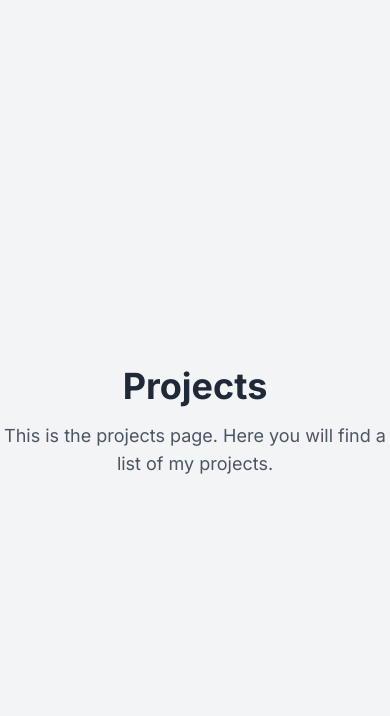
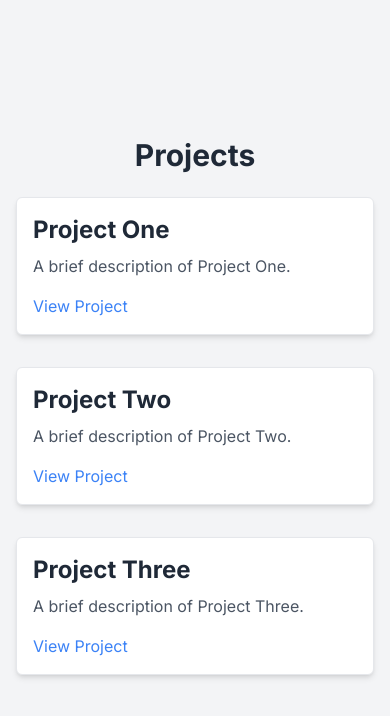
Before and after one commit to jamesfmcgrath/portfolio, a Next.js app: page /projects in a window 390 px wide. Shown: the top 716 px of the page. Built offline with nearby package versions, Linux system fonts and the light colour scheme.

Commit message:
Add responsive Projects page and dynamic project details pages

```diff
--- /dev/null
+++ b/src/app/projects/[id]/page.tsx
@@ -0,0 +1,52 @@
+'use client'; // Add this line at the top
+
+import { useParams } from 'next/navigation';
+import React from 'react';
+
+const ProjectDetailPage = () => {
+  const params = useParams();
+  const { id } = params;
+
+  const projectDetails = {
+    1: {
+      title: 'Project One',
+      description: 'Detailed description of Project One.',
+      content: 'More information about Project One...',
+    },
+    2: {
+      title: 'Project Two',
+      description: 'Detailed description of Project Two.',
+      content: 'More information about Project Two...',
+    },
+    3: {
+      title: 'Project Three',
+      description: 'Detailed description of Project Three.',
+      content: 'More information about Project Three...',
+    },
+  };
+
+  const project = projectDetails[id as keyof typeof projectDetails];
+
+  if (!project) {
+    return <p>Loading...</p>;
+  }
+
+  return (
+    <div className='flex flex-col items-center justify-center min-h-screen py-2 bg-gray-100 px-4 md:px-8 lg:px-16'>
+      <h1 className='text-3xl sm:text-4xl md:text-5xl font-bold text-gray-800'>
+        {project.title}
+      </h1>
+      <p className='mt-4 text-base sm:text-lg md:text-xl text-center text-gray-600 max-w-2xl'>
+        {project.description}
+      </p>
+      <div className='mt-6 text-base sm:text-lg md:text-xl text-gray-800 max-w-2xl'>
+        {project.content}
+      </div>
+      <a href='/projects' className='mt-6 text-blue-500 hover:underline'>
+        Back to Projects
+      </a>
+    </div>
+  );
+};
+
+export default ProjectDetailPage;
--- a/src/app/projects/page.tsx
+++ b/src/app/projects/page.tsx
@@ -1,12 +1,53 @@
 import React from 'react';
 
 const ProjectsPage = () => {
+  const projects = [
+    {
+      id: 1,
+      title: 'Project One',
+      description: 'A brief description of Project One.',
+      link: '/projects/1',
+    },
+    {
+      id: 2,
+      title: 'Project Two',
+      description: 'A brief description of Project Two.',
+      link: '/projects/2',
+    },
+    {
+      id: 3,
+      title: 'Project Three',
+      description: 'A brief description of Project Three.',
+      link: '/projects/3',
+    },
+  ];
+
   return (
-    <div className='flex flex-col items-center justify-center min-h-screen py-2 bg-gray-100'>
-      <h1 className='text-4xl font-bold text-gray-800'>Projects</h1>
-      <p className='mt-4 text-lg text-center text-gray-600 max-w-xl'>
-        This is the projects page. Here you will find a list of my projects.
-      </p>
+    <div className='flex flex-col items-center justify-center min-h-screen py-2 bg-gray-100 px-4 md:px-8 lg:px-16'>
+      <h1 className='text-3xl sm:text-4xl md:text-5xl font-bold text-gray-800'>
+        Projects
+      </h1>
+      <div className='mt-6 w-full max-w-4xl'>
+        {projects.map((project) => (
+          <div
+            key={project.id}
+            className='mb-8 p-4 border rounded-md bg-white shadow-md'
+          >
+            <h2 className='text-2xl font-bold text-gray-800'>
+              {project.title}
+            </h2>
+            <p className='mt-2 text-base sm:text-lg md:text-xl text-gray-600'>
+              {project.description}
+            </p>
+            <a
+              href={project.link}
+              className='mt-4 inline-block text-blue-500 hover:underline'
+            >
+              View Project
+            </a>
+          </div>
+        ))}
+      </div>
     </div>
   );
 };
```
